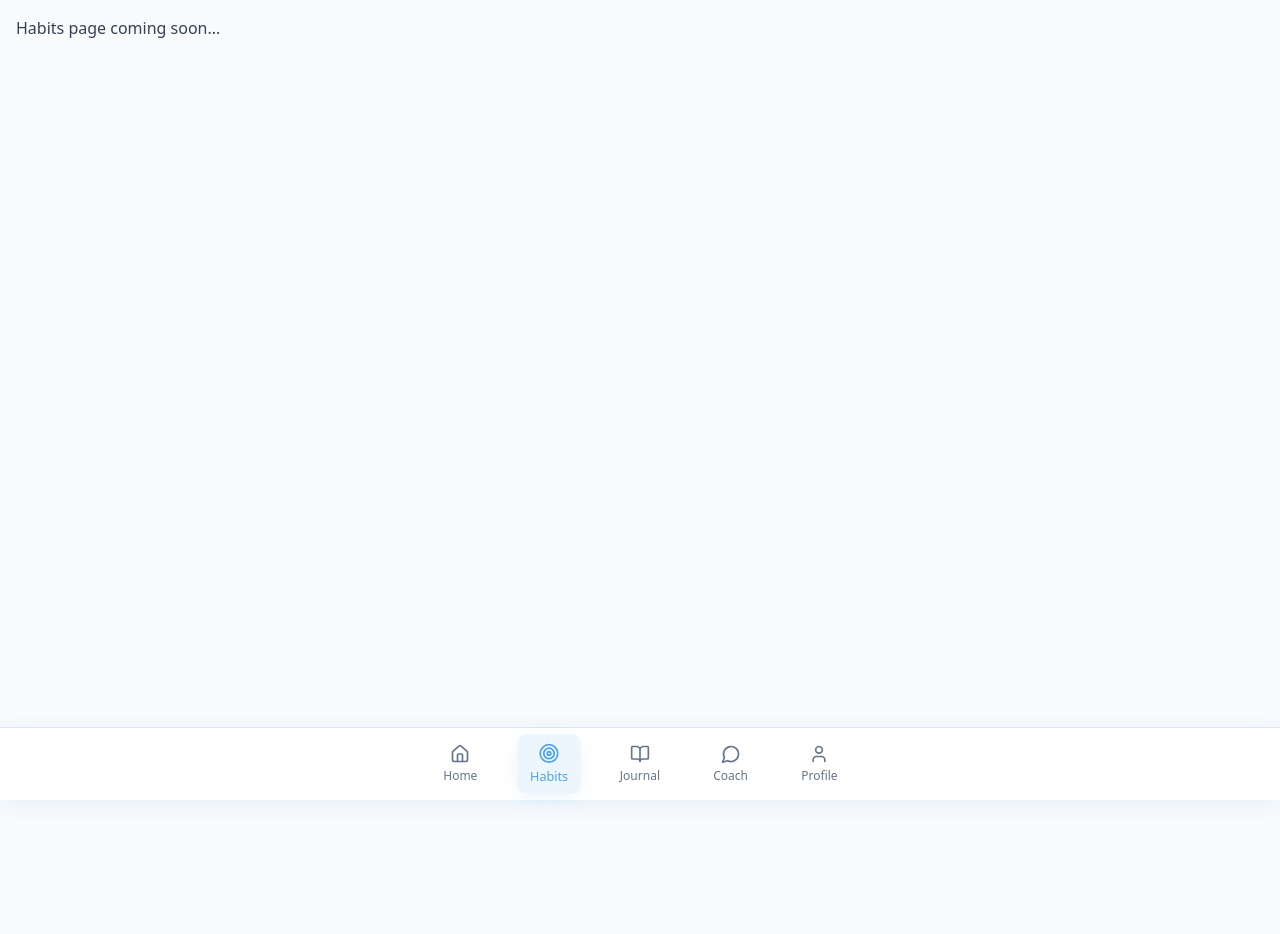
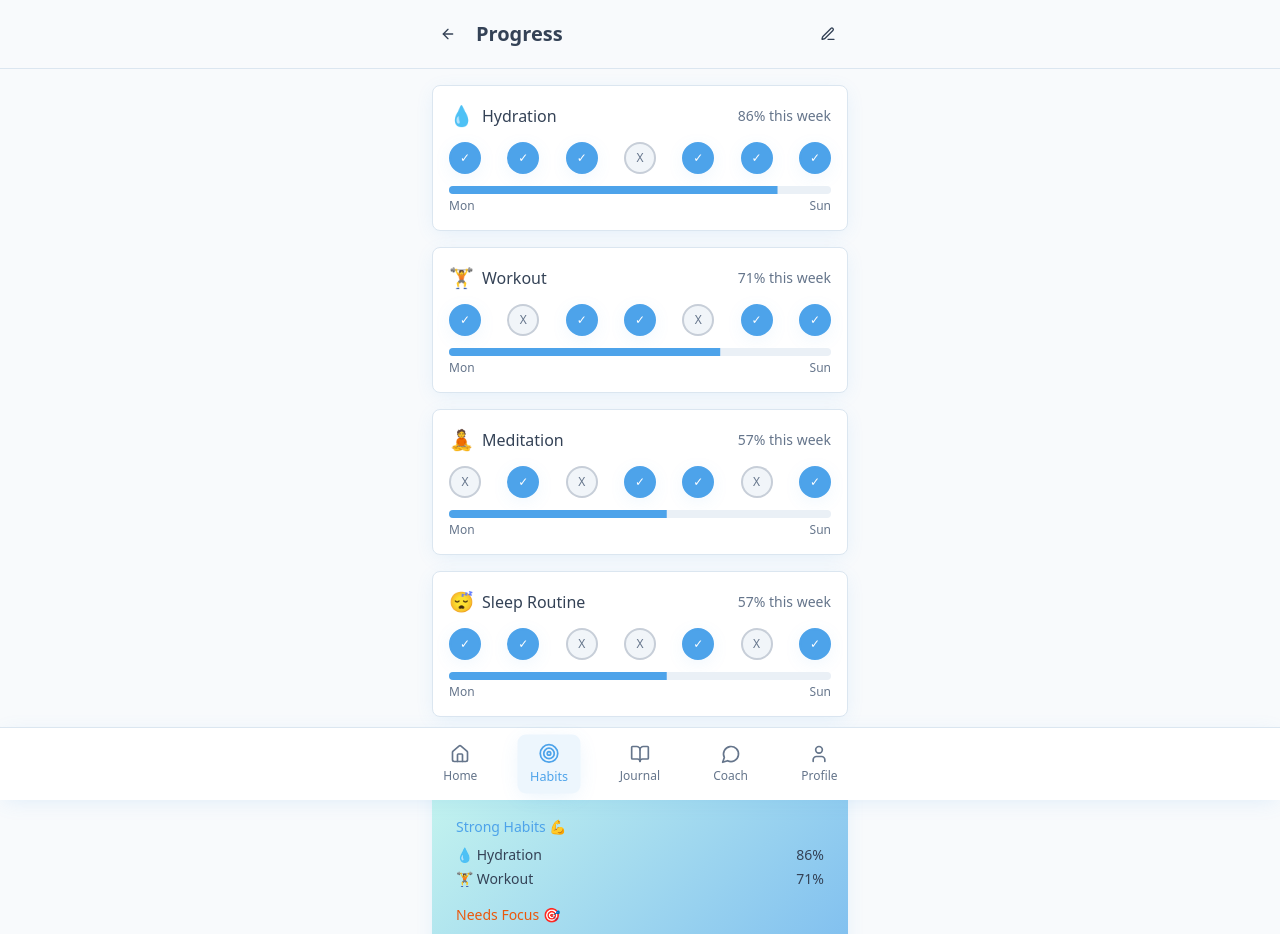
Before and after one commit to kylescheetz/thrivegpt, a React (Vite) app: page /habits in a window 1280 px wide. Shown: the top 934 px of the page. Before the commit the page ends 800 px from the top, so only its background shows below. Built offline with nearby package versions, Linux system fonts and the light colour scheme.

Commit message:
Add Habit Progress Page
Implement the Habit Progress page with streak visualization, weekly summaries, and an edit habits button.

```diff
--- a/src/App.tsx
+++ b/src/App.tsx
@@ -4,6 +4,7 @@ import { TooltipProvider } from "@/components/ui/tooltip";
 import { QueryClient, QueryClientProvider } from "@tanstack/react-query";
 import { BrowserRouter, Routes, Route } from "react-router-dom";
 import Dashboard from "./pages/Dashboard";
+import Habits from "./pages/Habits";
 import { BottomNavigation } from "./components/ui/navigation";
 import NotFound from "./pages/NotFound";
 
@@ -18,7 +19,7 @@ const App = () => (
         <div className="relative min-h-screen">
           <Routes>
             <Route path="/" element={<Dashboard />} />
-            <Route path="/habits" element={<div className="p-4 pb-20">Habits page coming soon...</div>} />
+            <Route path="/habits" element={<Habits />} />
             <Route path="/journal" element={<div className="p-4 pb-20">Journal page coming soon...</div>} />
             <Route path="/coach" element={<div className="p-4 pb-20">AI Coach page coming soon...</div>} />
             <Route path="/profile" element={<div className="p-4 pb-20">Profile page coming soon...</div>} />
--- /dev/null
+++ b/src/pages/Habits.tsx
@@ -0,0 +1,172 @@
+import React from 'react';
+import { ArrowLeft, Edit3 } from 'lucide-react';
+import { useNavigate } from 'react-router-dom';
+import { Button } from '@/components/ui/button';
+import { Card, CardContent, CardHeader, CardTitle } from '@/components/ui/card';
+import { Progress } from '@/components/ui/progress';
+import { cn } from '@/lib/utils';
+
+const habitData = [
+  {
+    id: '1',
+    name: 'Hydration',
+    emoji: '💧',
+    streak: [true, true, true, false, true, true, true], // Last 7 days
+    weeklyCompletion: 86
+  },
+  {
+    id: '2',
+    name: 'Workout',
+    emoji: '🏋️',
+    streak: [true, false, true, true, false, true, true],
+    weeklyCompletion: 71
+  },
+  {
+    id: '3',
+    name: 'Meditation',
+    emoji: '🧘',
+    streak: [false, true, false, true, true, false, true],
+    weeklyCompletion: 57
+  },
+  {
+    id: '4',
+    name: 'Sleep Routine',
+    emoji: '😴',
+    streak: [true, true, false, false, true, false, true],
+    weeklyCompletion: 57
+  }
+];
+
+const DayBubble = ({ completed, index }: { completed: boolean; index: number }) => (
+  <div
+    className={cn(
+      "w-8 h-8 rounded-full border-2 flex items-center justify-center text-xs font-medium transition-all",
+      completed
+        ? "bg-primary border-primary text-primary-foreground shadow-wellness"
+        : "bg-muted border-muted-foreground/30 text-muted-foreground"
+    )}
+  >
+    {completed ? '✓' : 'X'}
+  </div>
+);
+
+const HabitStreakCard = ({ habit }: { habit: typeof habitData[0] }) => (
+  <Card className="shadow-wellness">
+    <CardContent className="p-4">
+      <div className="flex items-center justify-between mb-3">
+        <div className="flex items-center gap-2">
+          <span className="text-xl">{habit.emoji}</span>
+          <span className="font-medium">{habit.name}</span>
+        </div>
+        <span className="text-sm text-muted-foreground">
+          {habit.weeklyCompletion}% this week
+        </span>
+      </div>
+
+      <div className="space-y-3">
+        {/* Day bubbles */}
+        <div className="flex justify-between gap-1">
+          {habit.streak.map((completed, index) => (
+            <DayBubble key={index} completed={completed} index={index} />
+          ))}
+        </div>
+
+        {/* Progress bar */}
+        <div className="space-y-1">
+          <Progress value={habit.weeklyCompletion} className="h-2" />
+          <div className="flex justify-between text-xs text-muted-foreground">
+            <span>Mon</span>
+            <span>Sun</span>
+          </div>
+        </div>
+      </div>
+    </CardContent>
+  </Card>
+);
+
+export default function Habits() {
+  const navigate = useNavigate();
+
+  const topPerformers = habitData
+    .filter(h => h.weeklyCompletion >= 70)
+    .sort((a, b) => b.weeklyCompletion - a.weeklyCompletion);
+
+  const needsAttention = habitData
+    .filter(h => h.weeklyCompletion < 70)
+    .sort((a, b) => a.weeklyCompletion - b.weeklyCompletion);
+
+  return (
+    <div className="min-h-screen bg-background pb-20">
+      {/* Header */}
+      <div className="sticky top-0 z-10 bg-background border-b border-border">
+        <div className="flex items-center justify-between p-4 max-w-md mx-auto">
+          <div className="flex items-center gap-3">
+            <Button
+              variant="ghost"
+              size="sm"
+              onClick={() => navigate('/')}
+              className="p-2"
+            >
+              <ArrowLeft className="h-5 w-5" />
+            </Button>
+            <h1 className="text-xl font-semibold">Progress</h1>
+          </div>
+          <Button variant="ghost" size="sm">
+            <Edit3 className="h-4 w-4" />
+          </Button>
+        </div>
+      </div>
+
+      <div className="p-4 max-w-md mx-auto space-y-6">
+        {/* Habit Streak Cards */}
+        <div className="space-y-4">
+          {habitData.map((habit) => (
+            <HabitStreakCard key={habit.id} habit={habit} />
+          ))}
+        </div>
+
+        {/* Weekly Summary */}
+        <Card className="shadow-wellness bg-gradient-wellness border-0">
+          <CardHeader>
+            <CardTitle className="text-lg">Weekly Summary</CardTitle>
+          </CardHeader>
+          <CardContent className="space-y-4">
+            {topPerformers.length > 0 && (
+              <div>
+                <h4 className="font-medium text-sm mb-2 text-primary">Strong Habits 💪</h4>
+                <div className="space-y-1">
+                  {topPerformers.map((habit) => (
+                    <div key={habit.id} className="flex justify-between text-sm">
+                      <span>{habit.emoji} {habit.name}</span>
+                      <span className="font-medium">{habit.weeklyCompletion}%</span>
+                    </div>
+                  ))}
+                </div>
+              </div>
+            )}
+
+            {needsAttention.length > 0 && (
+              <div>
+                <h4 className="font-medium text-sm mb-2 text-orange-600">Needs Focus 🎯</h4>
+                <div className="space-y-1">
+                  {needsAttention.map((habit) => (
+                    <div key={habit.id} className="flex justify-between text-sm">
+                      <span>{habit.emoji} {habit.name}</span>
+                      <span className="font-medium">{habit.weeklyCompletion}%</span>
+                    </div>
+                  ))}
+                </div>
+              </div>
+            )}
+          </CardContent>
+        </Card>
+
+        {/* Edit Habits Button */}
+        <Button className="w-full" variant="outline">
+          <Edit3 className="h-4 w-4 mr-2" />
+          Edit Habits
+        </Button>
+      </div>
+    </div>
+  );
+}
```
